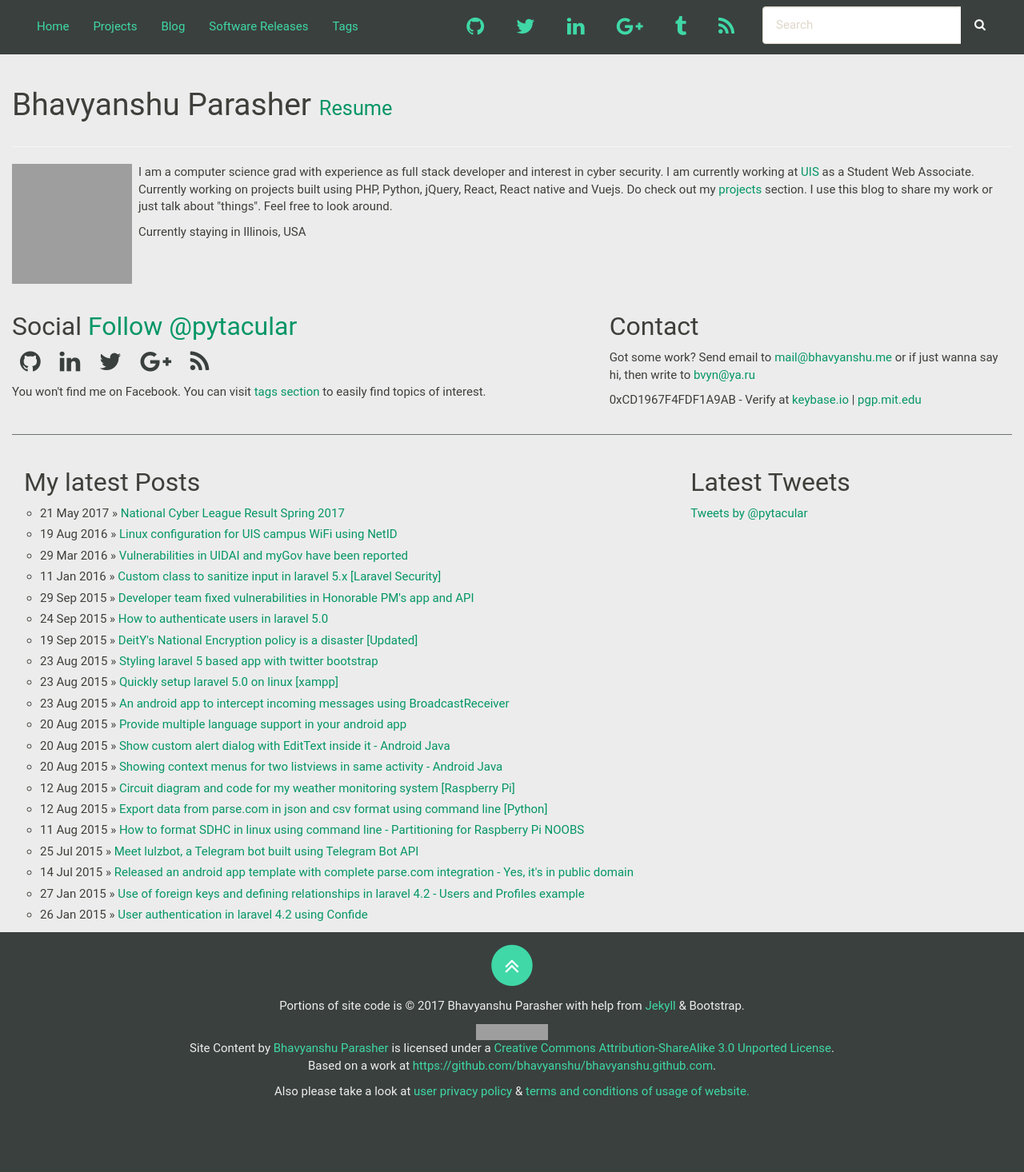
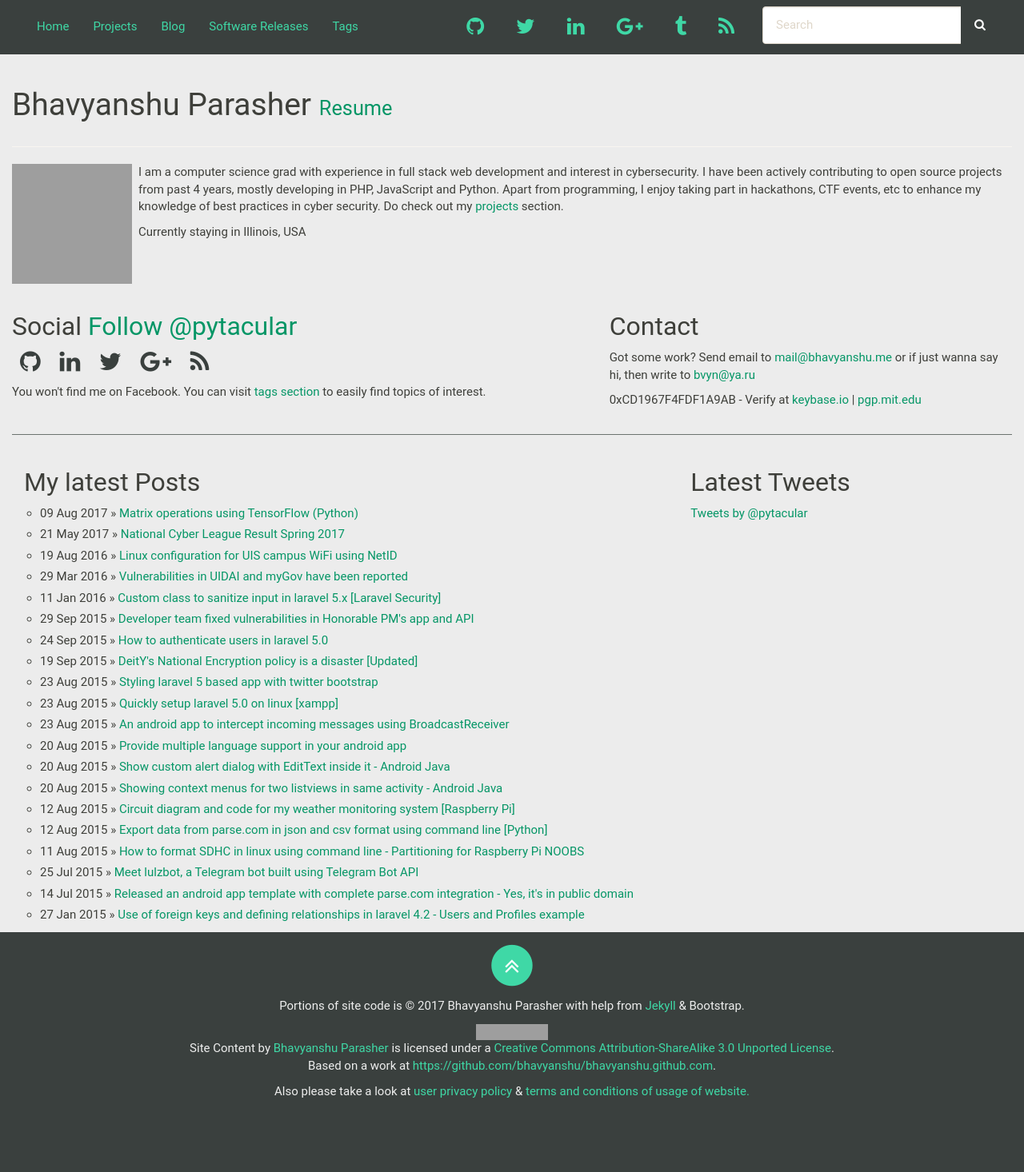
Before and after one commit to bhavyanshu/bhavyanshu.github.com, a Jekyll site: the page built from index.md, in a window 1280 px wide. Shown: the whole page at 80% size. Built offline with Jekyll 4.4.1, drawn with Linux system fonts in a browser that asks for light colours; comment, search, counter and statistics services are not loaded; grey boxes are pictures that could not be loaded.

```diff
--- a/Gemfile
+++ b/Gemfile
@@ -2,4 +2,4 @@ source 'https://rubygems.org'
 gem 'jekyll-autolink_email'
 gem 'rouge'
 gem 'tzinfo-data', platforms: [:x64_mingw,:mingw, :mswin]
- gem 'wdm', '>= 0.1.0' if Gem.win_platform?
+gem 'wdm', '>= 0.1.0' if Gem.win_platform?
--- a/index.md
+++ b/index.md
@@ -16,8 +16,8 @@ priority: 1.0
   </div>
   <div class="bio-text">
     <p>
-      I am a computer science grad with experience as full stack developer and interest in cyber security. I am currently working at <a href="http://uis.edu" target="_blank">UIS</a> as a Student Web Associate. Currently working on projects built using PHP, Python, jQuery, React, React native and Vuejs. Do check out my <a href="https://bhavyanshu.me/projects.html">projects</a> section.
-      I use this blog to share my work or just talk about "things". Feel free to look around.
+    I am a computer science grad with experience in full stack web development and interest in cybersecurity. I have been actively contributing to open source projects from past 4 years, mostly developing in PHP, JavaScript and Python. Apart from programming, I enjoy taking part in hackathons, CTF events, etc to enhance my knowledge of best practices in cyber security.
+    Do check out my <a href="https://bhavyanshu.me/projects.html">projects</a> section.
     </p>
     <p>Currently staying in
      <span itemprop="address" itemscope
```
Also changed, not shown: _posts/2017-08-13-matrix-operations-using-tensorflow.md (added, +40 -0 lines), projects.md (+0 -1 lines), Gemfile.lock.
